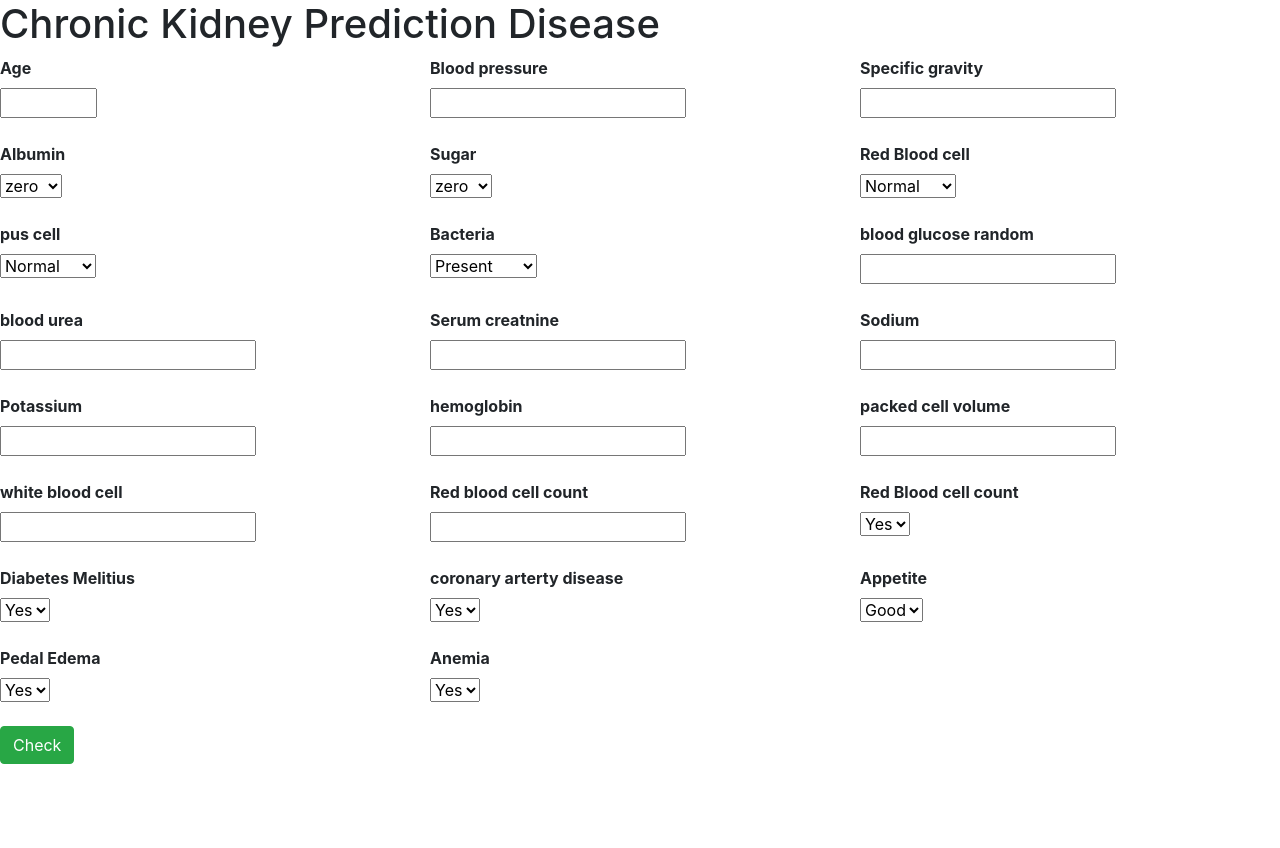
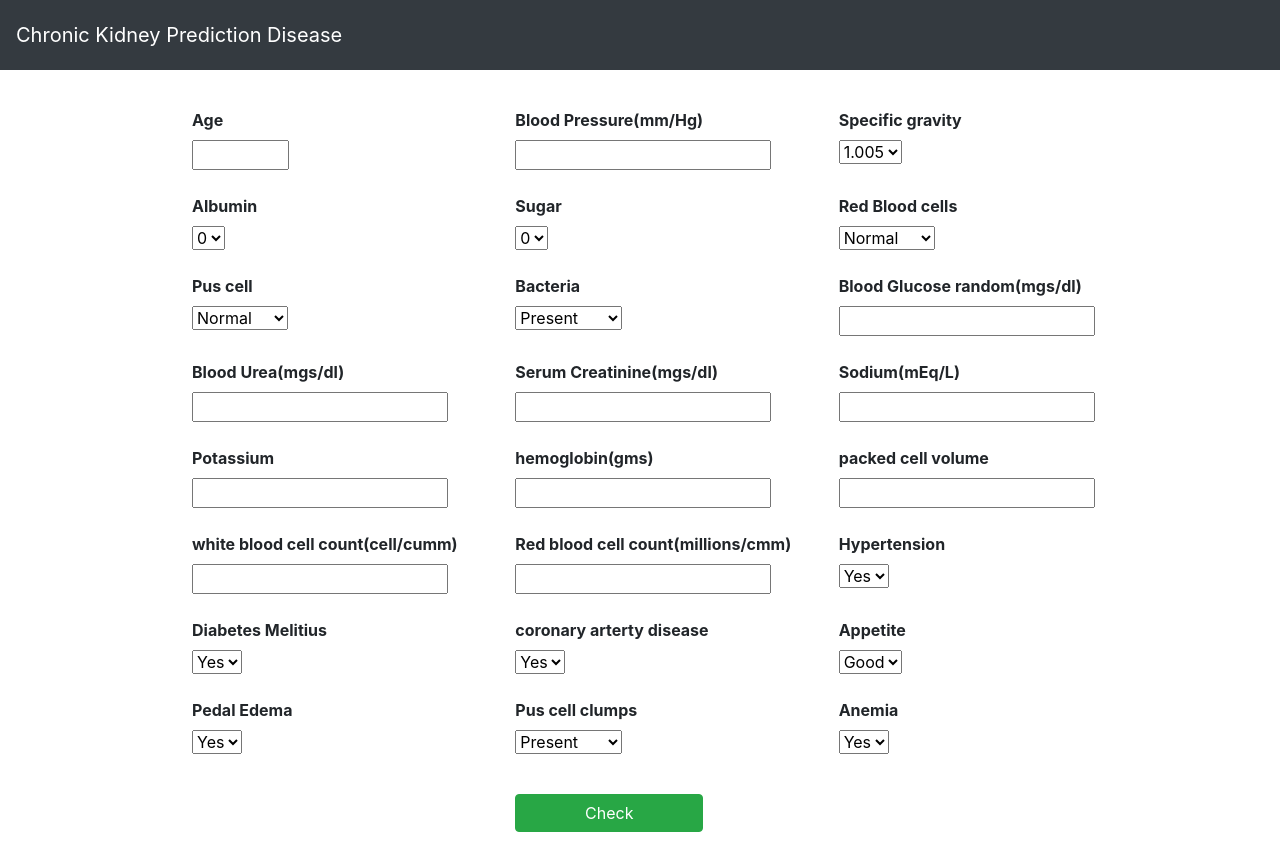
Before and after one commit to cygnus55/Chronic-Kidney-Disease-Prediction-ML, a Flask app: page / in a window 1280 px wide. Before the commit the page ends 764 px from the top, so only its background shows below. Run offline with Flask 2, Linux system fonts and the light colour scheme; some libraries are stand-ins or nearby versions.

Commit message:
Structuting the form

```diff
--- a/src/forms.py
+++ b/src/forms.py
@@ -7,23 +7,24 @@ from wtforms.validators import DataRequired, Email, EqualTo, ValidationError, Le
 
 class SubmissionForm(FlaskForm):
     age=IntegerField('Age',validators=[DataRequired(),NumberRange(min=2,max=100)])
-    bp=IntegerField('Blood pressure',validators=[DataRequired()])
-    sg=IntegerField('Specific gravity',validators=[DataRequired()])
-    al = SelectField('Albumin', choices=[(0, 'zero'), (1, 'one'),(2, 'two'),(3, 'three'),(4, 'four'),(5, 'five')], validators=[DataRequired()])
-    su = SelectField('Sugar', choices=[(0, 'zero'), (1, 'one'),(2, 'two'),(3, 'three'),(4, 'four'),(5, 'five')], validators=[DataRequired()])
-    rbc = SelectField('Red Blood cell', choices=[('normal', 'Normal'), ('abnormal', 'Abnormal')], validators=[DataRequired()])
-    pus = SelectField('pus cell', choices=[('normal', 'Normal'), ('abnormal', 'Abnormal')], validators=[DataRequired()])
+    bp=IntegerField('Blood Pressure(mm/Hg)',validators=[DataRequired()])
+    sg = SelectField('Specific gravity', choices=[(1.005, '1.005'), (1.010, '1.010'),(1.015, '1.015'),(1.020, '1.020')], validators=[DataRequired()])
+    al = SelectField('Albumin', choices=[(0, '0'), (1, '1'),(2, '2'),(3, '3'),(4, '4'),(5, '5')], validators=[DataRequired()])
+    su = SelectField('Sugar', choices=[(0, '0'), (1, '1'),(2, '2'),(3, '3'),(4, '4'),(5, '5')], validators=[DataRequired()])
+    rbc = SelectField('Red Blood cells', choices=[('normal', 'Normal'), ('abnormal', 'Abnormal')], validators=[DataRequired()])
+    pus = SelectField('Pus cell', choices=[('normal', 'Normal'), ('abnormal', 'Abnormal')], validators=[DataRequired()])
+    pcc = SelectField('Pus cell clumps', choices=[('present', 'Present'), ('notpresent', 'NotPresent')], validators=[DataRequired()])
     bc = SelectField('Bacteria', choices=[('present', 'Present'), ('notpresent', 'NotPresent')], validators=[DataRequired()])
-    bgr=IntegerField('blood glucose random',validators=[DataRequired()])
-    bu=IntegerField('blood urea',validators=[DataRequired()])
-    sc=IntegerField('Serum creatnine',validators=[DataRequired()])
-    sod=IntegerField('Sodium',validators=[DataRequired()])
+    bgr=IntegerField('Blood Glucose random(mgs/dl)',validators=[DataRequired()])
+    bu=IntegerField('Blood Urea(mgs/dl)',validators=[DataRequired()])
+    sc=IntegerField('Serum Creatinine(mgs/dl)',validators=[DataRequired()])
+    sod=IntegerField('Sodium(mEq/L)',validators=[DataRequired()])
     pot=IntegerField('Potassium',validators=[DataRequired()])
-    hemo=IntegerField('hemoglobin',validators=[DataRequired()])
+    hemo=IntegerField('hemoglobin(gms)',validators=[DataRequired()])
     pc=IntegerField('packed cell volume',validators=[DataRequired()])
-    wbc=IntegerField('white blood cell',validators=[DataRequired()])
-    rbcs=IntegerField('Red blood cell count',validators=[DataRequired()])
-    htn = SelectField('Red Blood cell count', choices=[('yes', 'Yes'), ('no', 'No')], validators=[DataRequired()])
+    wbc=IntegerField('white blood cell count(cell/cumm)',validators=[DataRequired()])
+    rbcs=IntegerField('Red blood cell count(millions/cmm)',validators=[DataRequired()])
+    htn = SelectField('Hypertension', choices=[('yes', 'Yes'), ('no', 'No')], validators=[DataRequired()])
     dm = SelectField('Diabetes Melitius', choices=[('yes', 'Yes'), ('no', 'No')], validators=[DataRequired()])
     cad = SelectField('coronary arterty disease', choices=[('yes', 'Yes'), ('no', 'No')], validators=[DataRequired()])
     apt = SelectField('Appetite', choices=[('good', 'Good'), ('poor', 'Poor')], validators=[DataRequired()])
--- a/src/templates/index.html
+++ b/src/templates/index.html
@@ -4,12 +4,31 @@
     <title>Chronic Kidney Disease Prediction</title>
     <link rel="stylesheet" href="https://maxcdn.bootstrapcdn.com/bootstrap/4.0.0/css/bootstrap.min.css"
     integrity="sha384-Gn5384xqQ1aoWXA+058RXPxPg6fy4IWvTNh0E263XmFcJlSAwiGgFAW/dAiS6JXm" crossorigin="anonymous"> </head>
-  <body>
-    <h1>Chronic Kidney Prediction Disease</h1>
-    <form>
+
+    <style>
+      .navbar{
+        height: 70px;
+      }
+      .set{
+        margin-top: 3%;
+        margin-bottom: auto;
+        margin-left: 15%;
+        margin-right: 10%;
+      }
+      .test{
+        width:60%;
+        margin-top: 5%;
+      }
+    </style>
+    <body>
+
+    <nav class="navbar navbar-dark bg-dark">
+      <a class="navbar-brand" href="#">Chronic Kidney Prediction Disease</a>
+    </nav>
+    <form class="set">
        {{form.hidden_tag()}}
       <div class="form-row">
-        <div class="form-group col-lg-4">
+        <div class="form-group col-lg-4 ">
           {{ render_field(form.age) }}
         </div>
         <div class="form-group col-lg-4">
@@ -97,11 +116,28 @@
           {{ render_field(form.pe) }}
         </div>
         <div class="form-group col-lg-4">
+          {{ render_field(form.pcc) }}
+
+        </div>
+
+        <div class="form-group col-lg-4">
           {{ render_field(form.an) }}
         </div>
       </div>
+      <div class="form-row">
+        <div class="form-group col-lg-4">
 
-      <input class="btn btn-success" type="submit" value="Check">
+        </div>
+        <div class="form-group col-lg-4">
+      <input class="btn btn-success test" type="submit" value="Check">
+
+        </div>
+        <div class="form-group col-lg-4">
+
+        </div>
+      </div>
+
+
     </form>
 
   </body>
```
